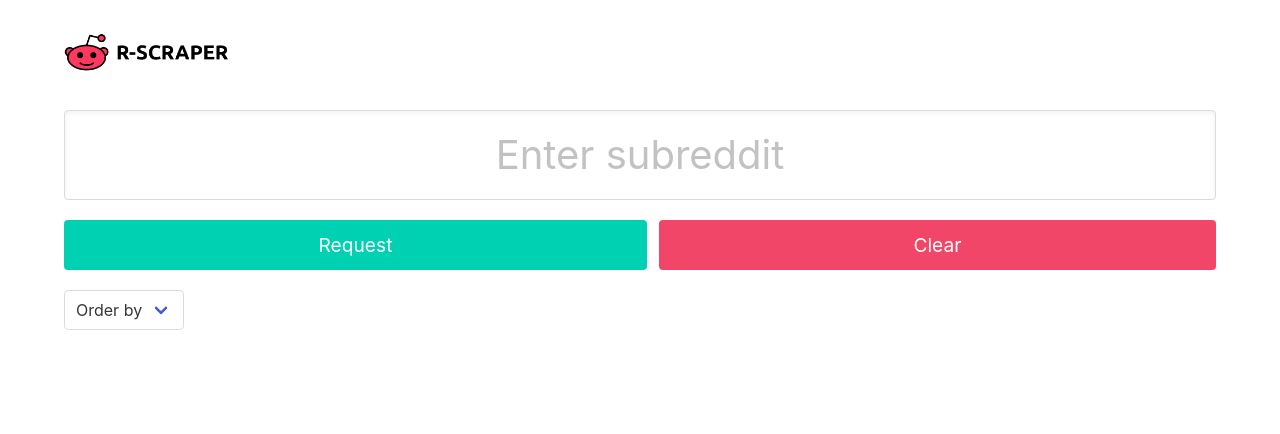
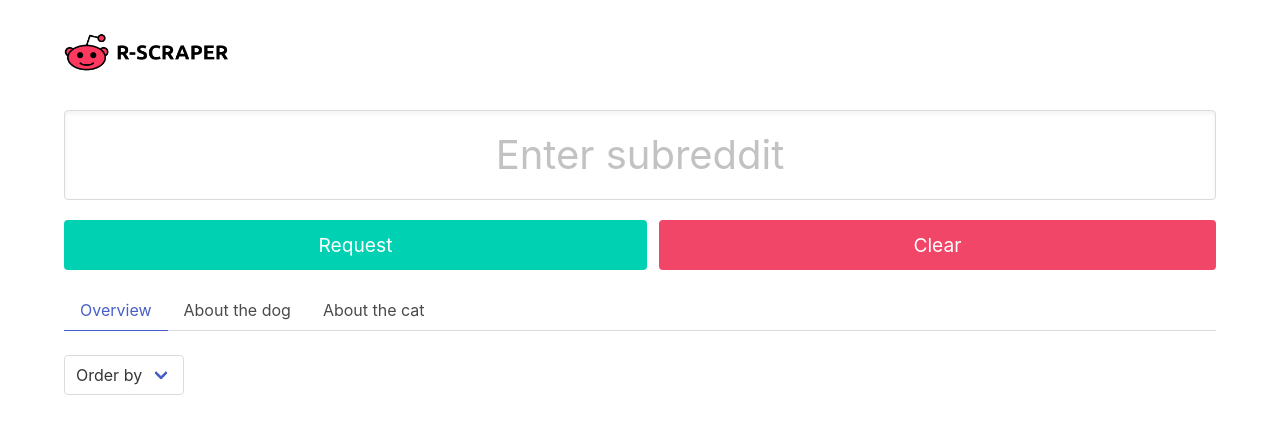
Before and after one commit to covertbert/subreddit-scraper, a Vue app: page / in a window 1280 px wide. Shown: the top 434 px of the page. Built offline with nearby package versions, Linux system fonts and the light colour scheme.

Commit message:
Added basic tabs

```diff
--- a/src/components/results/DataOutput.vue
+++ b/src/components/results/DataOutput.vue
@@ -1,6 +1,11 @@
 <template>
 	<div class="container">
+		<tabs-container>
+
+			<single-tab name="Overview" :selected="true">
+
 				<order-by></order-by>
+
 				<result-card
 					v-for="post in jsonDataOrderByUps"
 					:key="post.id"
@@ -10,6 +15,17 @@
 					:post-url="post.data.url"
 					:post-upvotes="post.data.ups">
 				</result-card>
+			</single-tab>
+
+			<single-tab name="About the dog">
+				<h1>Here we are dog</h1>
+			</single-tab>
+
+			<single-tab name="About the cat">
+				<h1>Here we are cat</h1>
+			</single-tab>
+		</tabs-container>
+
 	</div>
 </template>
 
@@ -17,6 +33,8 @@
 	import _ from 'lodash';
 	import ResultCard from './ResultCard';
 	import OrderBy from './OrderBy';
+	import TabsContainer from './../tabs/TabsContainer';
+	import SingleTab from './../tabs/SingleTab';
 
 	export default {
 		name: 'DataOutput',
@@ -31,6 +49,8 @@
 		components: {
 			ResultCard,
 			OrderBy,
+			TabsContainer,
+			SingleTab,
 		},
 
 		computed: {
--- /dev/null
+++ b/src/components/tabs/SingleTab.vue
@@ -0,0 +1,51 @@
+<template>
+	<div v-show="isActive">
+		<slot></slot>
+	</div>
+</template>
+
+<script>
+	export default {
+		name: 'SingleTab',
+
+		extends: {},
+
+		props: {
+			name: {
+				type: String,
+				required: true,
+			},
+			selected: {
+				type: Boolean,
+				default: false,
+			},
+		},
+
+		data() {
+			return {
+				isActive: false,
+			};
+		},
+
+		computed: {},
+
+		components: {},
+
+		watch: {},
+
+		methods: {},
+
+		beforeCreate() {
+
+		},
+
+		mounted() {
+			this.isActive = this.selected;
+		},
+
+	};
+</script>
+
+<style scoped lang="scss">
+
+</style>
--- a/src/components/tabs/TabsContainer.vue
+++ b/src/components/tabs/TabsContainer.vue
@@ -1,17 +1,55 @@
 <template>
+	<div>
+		<div class="tabs">
+			<ul>
+				<li v-for="tab in tabs" :class="{ 'is-active' : tab.isActive }">
+					<a @click="selectTab(tab)">{{ tab.name }}</a>
+				</li>
+			</ul>
+		</div>
 
+		<div class="tabs-details">
+			<slot></slot>
+		</div>
+	</div>
 </template>
 
 <script>
+
 	export default {
 		name: 'TabsContainer',
 
-		props: {
+		extends: {},
+
+		props: {},
+
+		data() {
+			return {
+				tabs: [],
+			};
+		},
+
+		computed: {},
+
+		components: {},
+
+		watch: {},
+
+		methods: {
+			selectTab(selectedTab) {
+				this.tabs.forEach((tab) => {
+					/* eslint-disable no-param-reassign */
+					tab.isActive = (tab.name === selectedTab.name);
+				});
+			},
+		},
+
+		beforeCreate() {
 
 		},
 
-		methods: {
-
+		created() {
+			this.tabs = this.$children;
 		},
 
 	};
```
Lines whose indentation alone changed are shown as unchanged.
